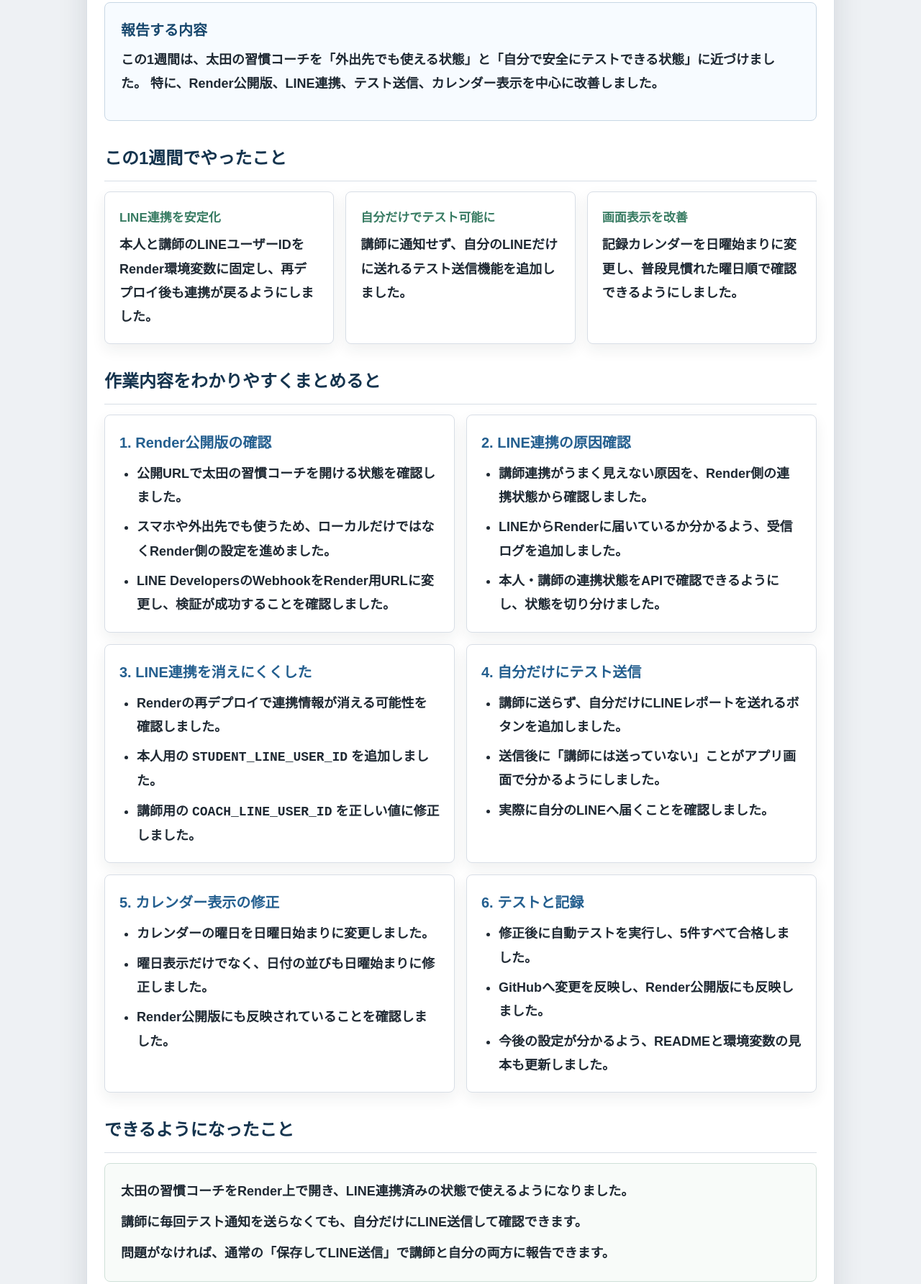
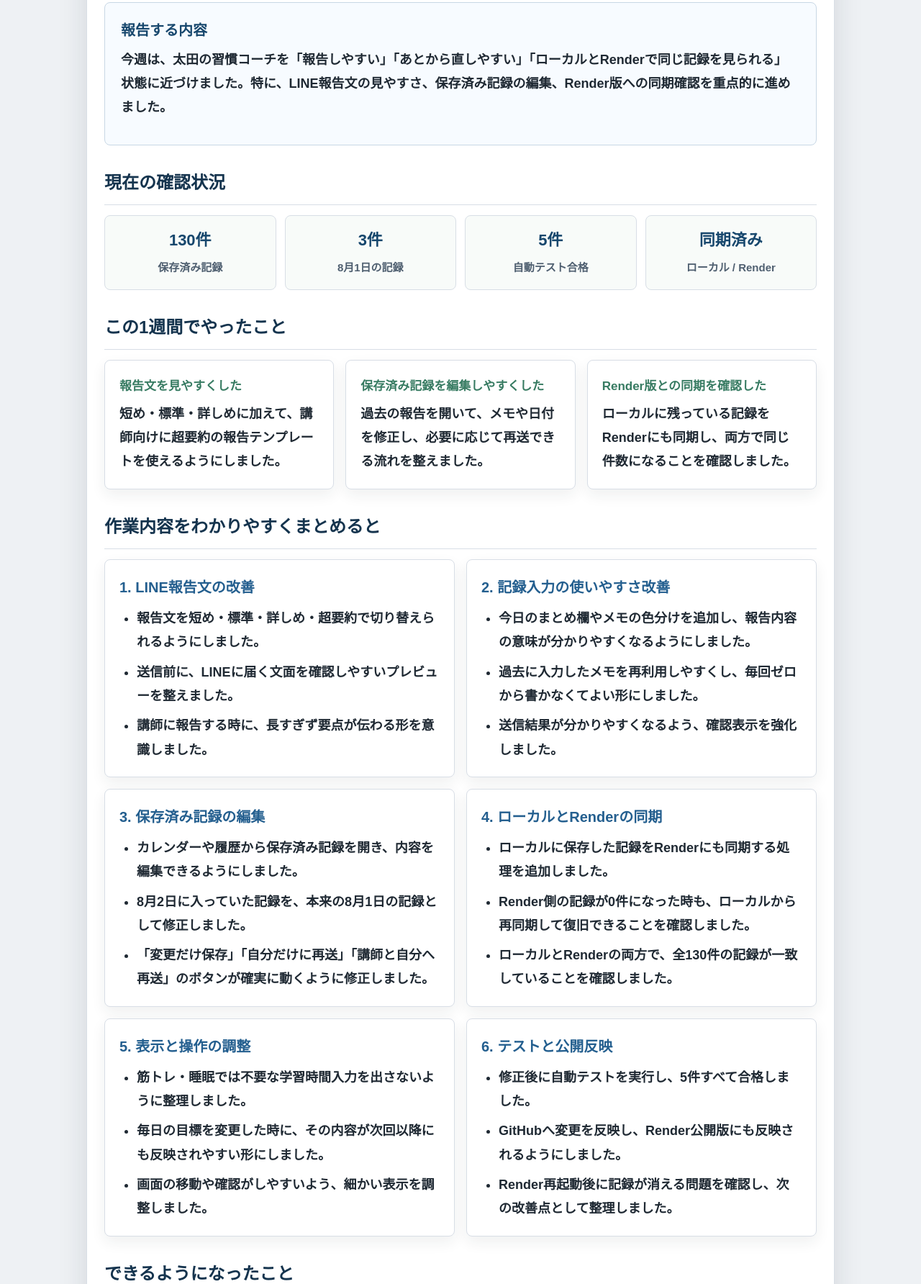
Before and after one commit to tetu5473/ota-habit-coach, a website: page weekly-report.html in a window 1280 px wide. Shown: the part 181-1965 px from the top of the page at 72% size. Drawn offline with Linux system fonts and the light colour scheme.

Commit message:
Update weekly production report

```diff
--- a/weekly-report.html
+++ b/weekly-report.html
@@ -3,8 +3,8 @@
   <head>
     <meta charset="UTF-8">
     <meta name="viewport" content="width=device-width, initial-scale=1.0">
-    <meta name="description" content="太田の習慣コーチについて、ここ1週間で行った制作内容を講師向けにまとめた報告メモです。">
-    <title>太田の習慣コーチ 1週間の制作メモ</title>
+    <meta name="description" content="太田の習慣コーチについて、今週行った制作内容を講師向けにまとめた報告メモです。">
+    <title>太田の習慣コーチ 今週の制作報告</title>
     <style>
       * {
         box-sizing: border-box;
@@ -77,6 +77,15 @@
         font-weight: 700;
       }
 
+      code {
+        padding: 2px 5px;
+        border-radius: 4px;
+        background: #f2f5f8;
+        color: #27445f;
+        font-family: Menlo, Consolas, monospace;
+        font-size: 0.9em;
+      }
+
       .lead {
         margin: 22px 0 0;
         padding: 20px 22px;
@@ -129,6 +138,32 @@
 
       .card p {
         margin: 0;
+      }
+
+      .status-row {
+        display: grid;
+        grid-template-columns: repeat(4, 1fr);
+        gap: 12px;
+      }
+
+      .status-item {
+        padding: 14px;
+        border: 1px solid #d8dee6;
+        border-radius: 8px;
+        background: #f8fbf9;
+        text-align: center;
+      }
+
+      .status-item strong {
+        display: block;
+        color: #17476d;
+        font-size: 22px;
+      }
+
+      .status-item span {
+        color: #4f5f70;
+        font-size: 15px;
+        font-weight: 700;
       }
 
       ul,
@@ -221,7 +256,8 @@
 
         .summary-grid,
         .pdca-grid,
-        .week-grid {
+        .week-grid,
+        .status-row {
           grid-template-columns: 1fr;
         }
 
@@ -245,31 +281,53 @@
     <main class="page">
       <header>
         <span>学習・制作報告</span>
-        <h1>太田の習慣コーチ 1週間の制作メモ</h1>
+        <h1>太田の習慣コーチ 今週の制作報告</h1>
       </header>
 
       <section class="lead" aria-label="報告の概要">
         <strong>報告する内容</strong>
         <p>
-          この1週間は、太田の習慣コーチを「外出先でも使える状態」と「自分で安全にテストできる状態」に近づけました。
-          特に、Render公開版、LINE連携、テスト送信、カレンダー表示を中心に改善しました。
+          今週は、太田の習慣コーチを「報告しやすい」「あとから直しやすい」「ローカルとRenderで同じ記録を見られる」
+          状態に近づけました。特に、LINE報告文の見やすさ、保存済み記録の編集、Render版への同期確認を重点的に進めました。
         </p>
+      </section>
+
+      <section class="section" aria-label="進捗">
+        <h2>現在の確認状況</h2>
+        <div class="status-row">
+          <div class="status-item">
+            <strong>130件</strong>
+            <span>保存済み記録</span>
+          </div>
+          <div class="status-item">
+            <strong>3件</strong>
+            <span>8月1日の記録</span>
+          </div>
+          <div class="status-item">
+            <strong>5件</strong>
+            <span>自動テスト合格</span>
+          </div>
+          <div class="status-item">
+            <strong>同期済み</strong>
+            <span>ローカル / Render</span>
+          </div>
+        </div>
       </section>
 
       <section class="section" aria-label="一週間でできたこと">
         <h2>この1週間でやったこと</h2>
         <div class="summary-grid">
           <div class="card">
-            <strong>LINE連携を安定化</strong>
-            <p>本人と講師のLINEユーザーIDをRender環境変数に固定し、再デプロイ後も連携が戻るようにしました。</p>
+            <strong>報告文を見やすくした</strong>
+            <p>短め・標準・詳しめに加えて、講師向けに超要約の報告テンプレートを使えるようにしました。</p>
           </div>
           <div class="card">
-            <strong>自分だけでテスト可能に</strong>
-            <p>講師に通知せず、自分のLINEだけに送れるテスト送信機能を追加しました。</p>
+            <strong>保存済み記録を編集しやすくした</strong>
+            <p>過去の報告を開いて、メモや日付を修正し、必要に応じて再送できる流れを整えました。</p>
           </div>
           <div class="card">
-            <strong>画面表示を改善</strong>
-            <p>記録カレンダーを日曜始まりに変更し、普段見慣れた曜日順で確認できるようにしました。</p>
+            <strong>Render版との同期を確認した</strong>
+            <p>ローカルに残っている記録をRenderにも同期し、両方で同じ件数になることを確認しました。</p>
           </div>
         </div>
       </section>
@@ -278,56 +336,56 @@
         <h2>作業内容をわかりやすくまとめると</h2>
         <div class="week-grid">
           <div class="card">
-            <h3>1. Render公開版の確認</h3>
+            <h3>1. LINE報告文の改善</h3>
             <ul>
-              <li>公開URLで太田の習慣コーチを開ける状態を確認しました。</li>
-              <li>スマホや外出先でも使うため、ローカルだけではなくRender側の設定を進めました。</li>
-              <li>LINE DevelopersのWebhookをRender用URLに変更し、検証が成功することを確認しました。</li>
+              <li>報告文を短め・標準・詳しめ・超要約で切り替えられるようにしました。</li>
+              <li>送信前に、LINEに届く文面を確認しやすいプレビューを整えました。</li>
+              <li>講師に報告する時に、長すぎず要点が伝わる形を意識しました。</li>
             </ul>
           </div>
 
           <div class="card">
-            <h3>2. LINE連携の原因確認</h3>
+            <h3>2. 記録入力の使いやすさ改善</h3>
             <ul>
-              <li>講師連携がうまく見えない原因を、Render側の連携状態から確認しました。</li>
-              <li>LINEからRenderに届いているか分かるよう、受信ログを追加しました。</li>
-              <li>本人・講師の連携状態をAPIで確認できるようにし、状態を切り分けました。</li>
+              <li>今日のまとめ欄やメモの色分けを追加し、報告内容の意味が分かりやすくなるようにしました。</li>
+              <li>過去に入力したメモを再利用しやすくし、毎回ゼロから書かなくてよい形にしました。</li>
+              <li>送信結果が分かりやすくなるよう、確認表示を強化しました。</li>
             </ul>
           </div>
 
           <div class="card">
-            <h3>3. LINE連携を消えにくくした</h3>
+            <h3>3. 保存済み記録の編集</h3>
             <ul>
-              <li>Renderの再デプロイで連携情報が消える可能性を確認しました。</li>
-              <li>本人用の <code>STUDENT_LINE_USER_ID</code> を追加しました。</li>
-              <li>講師用の <code>COACH_LINE_USER_ID</code> を正しい値に修正しました。</li>
+              <li>カレンダーや履歴から保存済み記録を開き、内容を編集できるようにしました。</li>
+              <li>8月2日に入っていた記録を、本来の8月1日の記録として修正しました。</li>
+              <li>「変更だけ保存」「自分だけに再送」「講師と自分へ再送」のボタンが確実に動くように修正しました。</li>
             </ul>
           </div>
 
           <div class="card">
-            <h3>4. 自分だけにテスト送信</h3>
+            <h3>4. ローカルとRenderの同期</h3>
             <ul>
-              <li>講師に送らず、自分だけにLINEレポートを送れるボタンを追加しました。</li>
-              <li>送信後に「講師には送っていない」ことがアプリ画面で分かるようにしました。</li>
-              <li>実際に自分のLINEへ届くことを確認しました。</li>
+              <li>ローカルに保存した記録をRenderにも同期する処理を追加しました。</li>
+              <li>Render側の記録が0件になった時も、ローカルから再同期して復旧できることを確認しました。</li>
+              <li>ローカルとRenderの両方で、全130件の記録が一致していることを確認しました。</li>
             </ul>
           </div>
 
           <div class="card">
-            <h3>5. カレンダー表示の修正</h3>
+            <h3>5. 表示と操作の調整</h3>
             <ul>
-              <li>カレンダーの曜日を日曜日始まりに変更しました。</li>
-              <li>曜日表示だけでなく、日付の並びも日曜始まりに修正しました。</li>
-              <li>Render公開版にも反映されていることを確認しました。</li>
+              <li>筋トレ・睡眠では不要な学習時間入力を出さないように整理しました。</li>
+              <li>毎日の目標を変更した時に、その内容が次回以降にも反映されやすい形にしました。</li>
+              <li>画面の移動や確認がしやすいよう、細かい表示を調整しました。</li>
             </ul>
           </div>
 
           <div class="card">
-            <h3>6. テストと記録</h3>
+            <h3>6. テストと公開反映</h3>
             <ul>
               <li>修正後に自動テストを実行し、5件すべて合格しました。</li>
-              <li>GitHubへ変更を反映し、Render公開版にも反映しました。</li>
-              <li>今後の設定が分かるよう、READMEと環境変数の見本も更新しました。</li>
+              <li>GitHubへ変更を反映し、Render公開版にも反映されるようにしました。</li>
+              <li>Render再起動後に記録が消える問題を確認し、次の改善点として整理しました。</li>
             </ul>
           </div>
         </div>
@@ -336,9 +394,9 @@
       <section class="section" aria-label="できるようになったこと">
         <h2>できるようになったこと</h2>
         <div class="note-box">
-          <p>太田の習慣コーチをRender上で開き、LINE連携済みの状態で使えるようになりました。</p>
-          <p>講師に毎回テスト通知を送らなくても、自分だけにLINE送信して確認できます。</p>
-          <p>問題がなければ、通常の「保存してLINE送信」で講師と自分の両方に報告できます。</p>
+          <p>過去の記録をあとから修正し、日付を間違えた場合でも正しい日に直せるようになりました。</p>
+          <p>ローカルとRenderの記録件数を確認しながら、両方を同じ状態に戻せるようになりました。</p>
+          <p>LINE報告文は、講師が読みやすい長さに近づけられるようになりました。</p>
         </div>
       </section>
 
@@ -347,19 +405,19 @@
         <div class="pdca-grid">
           <div class="card">
             <strong>P：計画</strong>
-            <p>太田の習慣コーチを、スマホや外出先でも使える公開アプリに近づける。LINE報告も、講師に迷惑をかけず自分で確認できる状態にする。</p>
+            <p>太田の習慣コーチを、日々の記録と講師への報告に使いやすい形へ改善する。特に、報告文の見やすさ、過去記録の編集、Render版との同期を重点的に進める。</p>
           </div>
           <div class="card">
             <strong>D：実行</strong>
-            <p>Render公開、LINE連携確認、環境変数固定、自分だけテスト送信、カレンダー日曜始まりの修正を行った。変更後はGitHubとRenderへ反映した。</p>
+            <p>報告テンプレート、送信前プレビュー、保存済み記録の編集、日付変更、ローカルからRenderへの同期機能を実装した。8月2日の記録も8月1日に修正した。</p>
           </div>
           <div class="card">
             <strong>C：確認</strong>
-            <p>本人・講師のLINE連携がRender上で連携済みになることを確認した。自分だけテスト送信では、自分のLINEに届き、講師には送られていないことも確認した。</p>
+            <p>ローカルとRenderの両方で、全130件の記録が一致していることを確認した。8月1日は3件、8月2日は0件になっている。自動テストも5件すべて合格した。</p>
           </div>
           <div class="card">
             <strong>A：改善</strong>
-            <p>次回は通常の本番送信を確認する。送信前の文面、講師に届く内容、カレンダーや履歴から過去記録を見返す流れをさらに確認する。</p>
+            <p>Renderは再起動や再デプロイ時に保存データが消える可能性があるため、次回はGoogleスプレッドシートや外部DBなど、消えない保存先への切り替えを検討する。</p>
           </div>
         </div>
       </section>
@@ -367,10 +425,10 @@
       <section class="section" aria-label="今後の改善">
         <h2>今後の改善</h2>
         <ol>
-          <li>通常の「保存してLINE送信」で、講師と自分の両方に届くか確認する。</li>
-          <li>LINEに届く報告文が読みやすいか、自分だけテスト送信で確認する。</li>
-          <li>履歴やカレンダーから過去の記録を見返し、必要なら編集しやすくする。</li>
-          <li>長期的には、記録データをさらに安定して保存できる方法も検討する。</li>
+          <li>Renderが再起動しても記録が消えないよう、永続保存先を用意する。</li>
+          <li>ローカルとRenderの同期状態を、画面上でもさらに分かりやすく表示する。</li>
+          <li>LINE報告文を送る前に、講師向けに読みやすい形か確認できる流れを強化する。</li>
+          <li>過去記録の編集後に、必要な時だけ安全に再送できる流れをさらに確認する。</li>
         </ol>
         <div class="links">
           <a href="https://ota-habit-coach.onrender.com" target="_blank" rel="noopener noreferrer">公開版の太田の習慣コーチを開く</a>
@@ -379,7 +437,7 @@
       </section>
 
       <footer>
-        <p>作成日：2026年7月26日 / 太田の習慣コーチ 制作報告</p>
+        <p>作成日：2026年8月3日 / 太田の習慣コーチ 制作報告</p>
       </footer>
     </main>
   </body>
```
